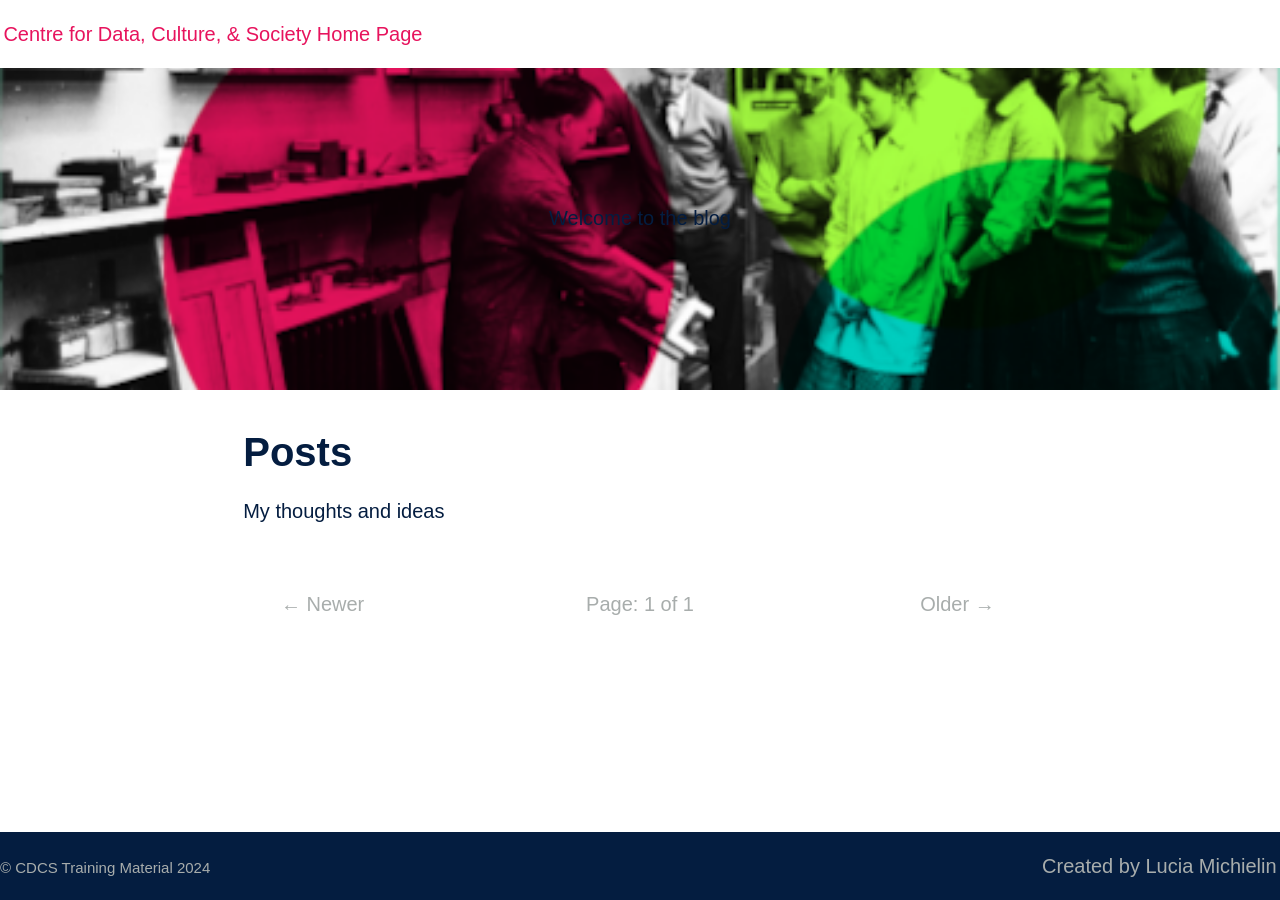
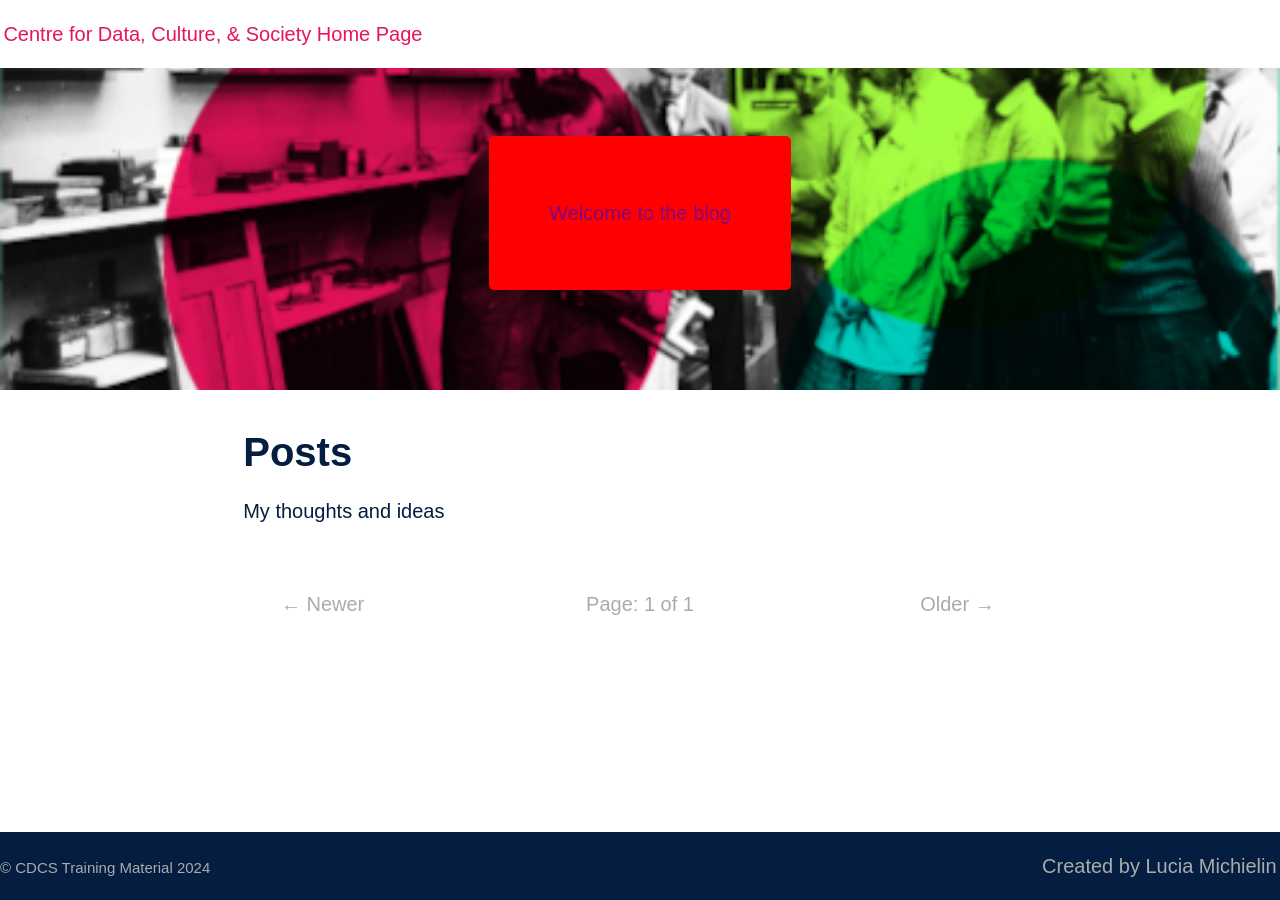
Before and after one commit to DCS-training/DCS-training.github.io, a Jekyll site: the page built from blog/index.html, in a window 1280 px wide. Built offline with Jekyll 4.4.1, drawn with Linux system fonts in a browser that asks for light colours; the list of posts is cut into pages by our own code.

Commit message:
Update _theme.scss

```diff
--- a/_sass/_theme.scss
+++ b/_sass/_theme.scss
@@ -50,33 +50,23 @@ body {
   background: $featureBackgroundColour;
   background-size: cover;
   background-position: center;
+
   .container {
     min-height: 35vh;
     max-width: 60%;
     @include flex-direction(column);
     @include justify-content(center);
 
-    .feature_text {
-      background-color: red; /* Sets the background color to red */
+    h2, p {
+      background-color: red; /* Adds a solid red background to the text */
       padding: 3em; /* Adds 3em padding around the text */
       color: purple; /* Sets the text color to purple */
-      border-radius: 5px; /* Optional: adds rounded corners to the text background */
-
-    .h2{
-     background-color: red; /* Sets the background color to red */
-     padding: 3em; /* Adds 3em padding around the text */
-     color: purple; /* Sets the text color to purple */
-     border-radius: 5px; /* Optional: adds rounded corners to the text background */
-
-    .p{
-    background-color: red; /* Sets the background color to red */
-    padding: 3em; /* Adds 3em padding around the text */
-    border-radius: 5px; /* Optional: adds rounded corners to the text background */
+      border-radius: 5px; /* Optional: Adds rounded corners to the background */
+      display: inline-block; /* Ensures the background only covers the text content */
     }
   }
 }
-}
-}
+
 
 * {
   box-sizing: border-box;
```
